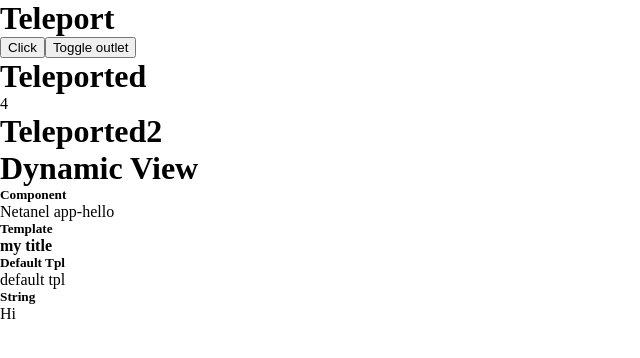
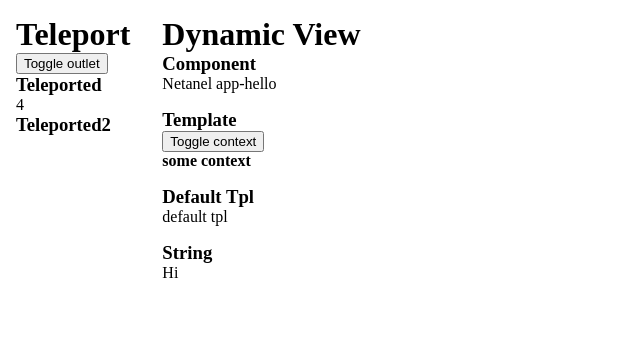
Before and after one commit to ngneat/overview, an Angular app: page / in a window 1280 px wide. Shown: the top 358 px of the page, without its empty margins (0-640 px from the left). Built offline with nearby package versions, Linux system fonts and the light colour scheme.

Commit message:
docs: ✏️ update playground

```diff
--- a/src/app/app.component.html
+++ b/src/app/app.component.html
@@ -1,7 +1,5 @@
+<div>
   <h1>Teleport</h1>
-<app-nav></app-nav>
-
-<button #button>Click</button>
 
   <ng-template let-hide>
     {{ interval | async }}
@@ -11,30 +9,44 @@
   </ng-template>
 
   <div *teleportTo="'test'">
-  <h1>Teleported</h1>
+    <h3>Teleported</h3>
     {{ interval | async }}
   </div>
 
   <ng-template teleportTo="test">
-  <h1>Teleported2</h1>
+    <h3>Teleported2</h3>
   </ng-template>
 
   <button (click)="show = !show">Toggle outlet</button>
   <section teleportOutlet="test" *ngIf="show"></section>
+</div>
 
+<div>
   <h1>Dynamic View</h1>
 
-<h5>Component</h5>
-<ng-container *dynamicView="component; injector: injector"></ng-container>
+  <div class="dynamic-views">
+    <div>
+      <h3>Component</h3>
+      <ng-container *dynamicView="component; injector: injector"/>
+    </div>
 
-<h5>Template</h5>
-<ng-template #mytpl let-title
-  ><b>{{ title }}</b></ng-template
->
-<ng-container *dynamicView="mytpl; context: { $implicit: 'my title' }"></ng-container>
+    <div>
+      <h3>Template</h3>
+      <ng-template #mytpl let-title>
+        <div><b>{{ title }}</b></div>
+      </ng-template>
+      <button #button (click)="toggleContext()">Toggle context</button>
+      <ng-container *dynamicView="mytpl; context: { $implicit: context }"/>
+    </div>
 
-<h5>Default Tpl</h5>
-<ng-container *dynamicView="null"> default tpl </ng-container>
+    <div>
+      <h3>Default Tpl</h3>
+      <ng-container *dynamicView="null"> default tpl</ng-container>
+    </div>
 
-<h5>String</h5>
-<ng-container *dynamicView="str"></ng-container>
+    <div>
+      <h3>String</h3>
+      <ng-container *dynamicView="str"/>
+    </div>
+  </div>
+</div>
--- a/src/app/app.component.scss
+++ b/src/app/app.component.scss
@@ -0,0 +1,11 @@
+:host {
+  display: flex;
+  padding: 16px;
+  gap: 32px;
+}
+
+.dynamic-views {
+  display: flex;
+  flex-direction: column;
+  gap: 16px;
+}
--- a/src/app/app.component.ts
+++ b/src/app/app.component.ts
@@ -26,6 +26,7 @@ export class AppComponent {
     parent: this.parent,
   });
   str = 'Hello';
+  context = 'some context';
   constructor(private tippy: TippyService, private parent: Injector) {}
 
   ngOnInit() {
@@ -37,7 +38,7 @@ export class AppComponent {
     }, 3000);
   }
 
-  click() {
-    console.log('click from app');
+  toggleContext() {
+    this.context = this.context === 'some context' ? 'This is a different context' : 'some context';
   }
 }
--- a/src/app/app.module.ts
+++ b/src/app/app.module.ts
@@ -4,12 +4,11 @@ import { NgModule } from '@angular/core';
 import { AppRoutingModule } from './app-routing.module';
 import { AppComponent } from './app.component';
 import { ListComponent } from './list/list.component';
-import { NavComponent } from './nav/nav.component';
 import { TeleportModule, DynamicViewModule } from '@ngneat/overview';
 import { HelloComponent } from './hello/hello.component';
 
 @NgModule({
-  declarations: [AppComponent, ListComponent, NavComponent, HelloComponent],
+  declarations: [AppComponent, ListComponent, HelloComponent],
   imports: [BrowserModule, AppRoutingModule, TeleportModule, DynamicViewModule],
   providers: [],
   bootstrap: [AppComponent],
--- a/src/app/nav/nav.component.ts
+++ /dev/null
@@ -1,12 +0,0 @@
-import { Component, OnInit } from '@angular/core';
-
-@Component({
-  selector: 'app-nav',
-  templateUrl: './nav.component.html',
-  styleUrls: ['./nav.component.scss'],
-})
-export class NavComponent implements OnInit {
-  constructor() {}
-
-  ngOnInit(): void {}
-}
```
Also changed, not shown: src/app/nav/nav.component.html (deleted), src/app/nav/nav.component.scss (deleted), 1 other file (tests, documents, lock files or other folders). Lines whose indentation alone changed are shown as unchanged.
